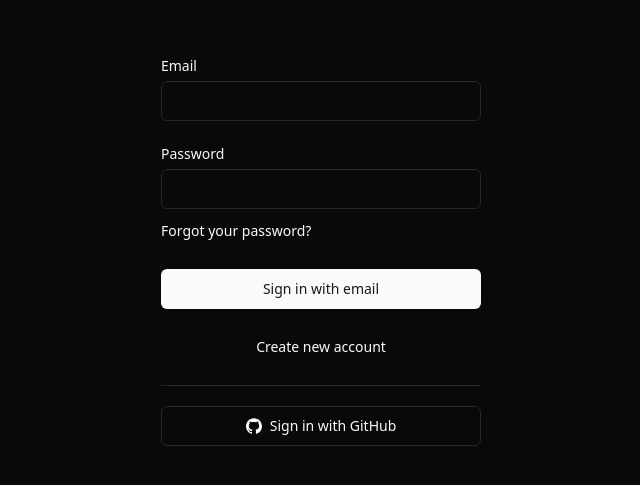
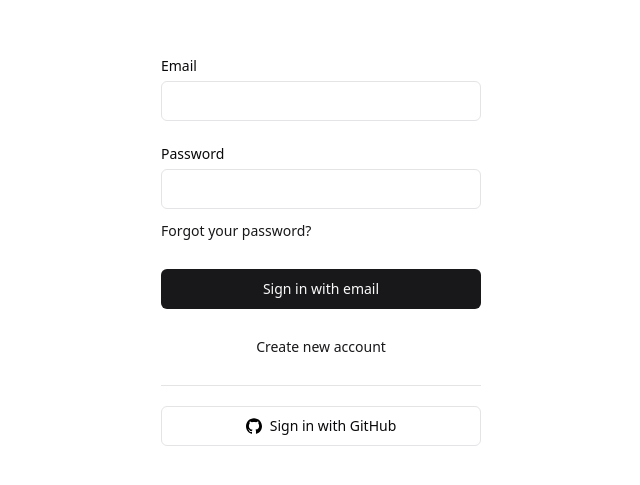
Before and after one commit to ddanielcruz/next-saas-rbac, a Next.js app in the folder apps/web/: page /auth/sign-in in a window 1280 px wide. Shown: the part 151-636 px from the top of the page, without its empty margins (319-959 px from the left). Built offline with nearby package versions, Linux system fonts and the light colour scheme.

Commit message:
refactor: prevent resetting sign in form

```diff
--- a/apps/web/src/app/auth/sign-in/actions.tsx
+++ b/apps/web/src/app/auth/sign-in/actions.tsx
@@ -10,7 +10,15 @@ const signInSchema = z.object({
   password: z.string().min(1, { message: 'Password is required.' }),
 });
 
-export async function signInWithEmailAndPassword(_prevState: unknown, data: FormData) {
+export type SignInWithEmailAndPasswordResult = {
+  success: boolean;
+  message: string | null;
+  errors: Record<string, string[]> | null;
+};
+
+export async function signInWithEmailAndPassword(
+  data: FormData,
+): Promise<SignInWithEmailAndPasswordResult> {
   const result = signInSchema.safeParse(Object.fromEntries(data));
   if (!result.success) {
     return {
@@ -25,7 +33,7 @@ export async function signInWithEmailAndPassword(_prevState: unknown, data: Form
     console.log(accessToken);
   } catch (error) {
     if (error instanceof HTTPError) {
-      const { message } = await error.response.json();
+      const { message } = (await error.response.json()) as { message: string };
       return {
         success: false,
         message,
--- a/apps/web/src/app/auth/sign-in/sign-in-form.tsx
+++ b/apps/web/src/app/auth/sign-in/sign-in-form.tsx
@@ -3,7 +3,7 @@
 import { AlertTriangleIcon } from 'lucide-react';
 import Image from 'next/image';
 import Link from 'next/link';
-import { useActionState } from 'react';
+import React, { useState, useTransition } from 'react';
 
 import githubIcon from '@/assets/github-icon.svg';
 import { Alert, AlertDescription, AlertTitle } from '@/components/ui/alert';
@@ -13,16 +13,29 @@ import { Label } from '@/components/ui/label';
 import { Separator } from '@/components/ui/separator';
 import { Spinner } from '@/components/ui/spinner';
 
-import { signInWithEmailAndPassword } from './actions';
+import { signInWithEmailAndPassword, type SignInWithEmailAndPasswordResult } from './actions';
 
 export function SignInForm() {
-  const [{ success, message, errors }, formAction, isPending] = useActionState(
-    signInWithEmailAndPassword,
-    { success: false, message: null, errors: null },
-  );
+  const [{ success, message, errors }, setFormState] = useState<SignInWithEmailAndPasswordResult>({
+    success: false,
+    message: null,
+    errors: null,
+  });
+  const [isPending, startTransition] = useTransition();
+
+  async function handleSubmit(event: React.FormEvent<HTMLFormElement>) {
+    event.preventDefault();
+
+    const formData = new FormData(event.currentTarget);
+
+    startTransition(async () => {
+      const result = await signInWithEmailAndPassword(formData);
+      setFormState(result);
+    });
+  }
 
   return (
-    <form action={formAction} className="space-y-5">
+    <form onSubmit={handleSubmit} className="space-y-5">
       {!success && message && (
         <Alert variant="destructive">
           <AlertTriangleIcon className="size-4" />
--- a/apps/web/src/app/layout.tsx
+++ b/apps/web/src/app/layout.tsx
@@ -15,7 +15,7 @@ export default function RootLayout({
   children: React.ReactNode;
 }>) {
   return (
-    <html lang="en" className="dark">
+    <html lang="en">
       <body>{children}</body>
     </html>
   );
```
